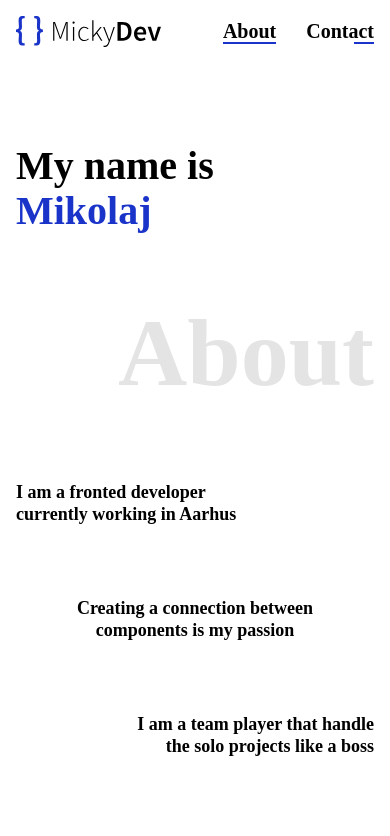
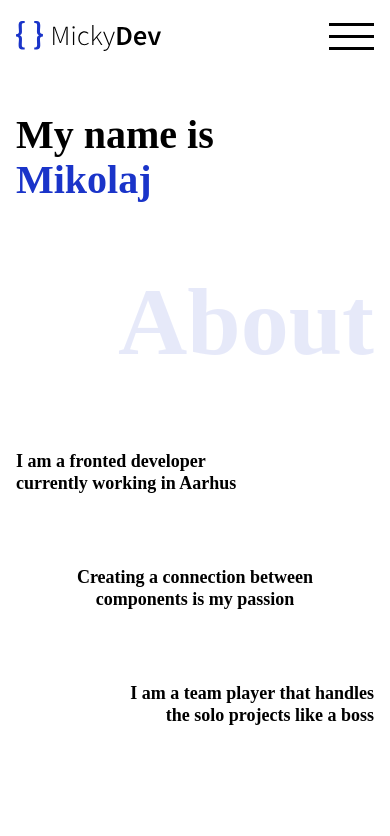
Before and after one commit to mickydeveloper/angular.io-portfolio, an Angular app: page /about in a window 390 px wide. Shown: the top 836 px of the page. Built offline with nearby package versions, Linux system fonts and the light colour scheme; a web font is replaced by a local one.

Commit message:
mobile navigation

```diff
--- a/src/app/app.component.html
+++ b/src/app/app.component.html
@@ -1,5 +1,5 @@
+<app-header></app-header>
 <div class="container">
-<app-header></app-header>
 <router-outlet></router-outlet>
 <app-footer></app-footer>
 </div>
--- a/src/app/pages/about.component.html
+++ b/src/app/pages/about.component.html
@@ -23,8 +23,7 @@
                 <br> components is my passion</h3>
         </div>
         <div class="col-12 text-right quotation">
-            <h3>I am a team player that handle
-                <br> the solo projects like a boss</h3>
+            <h3>I am a team player that handles<br>the solo projects like a boss</h3>
         </div>
     </div>
 </section>
--- a/src/app/shared/header.component.html
+++ b/src/app/shared/header.component.html
@@ -1,11 +1,39 @@
 <nav>
-    <div class="row">
-        <div class="col-6">
-            <a routerLink="" routerLinkActive="active"><img src="../../assets/img/logo.svg" class="logo"></a>
-        </div>
-        <div class="col-6 vertical-center links">
-            <a routerLink="/about" routerLinkActive="active" class="text-link"><span>About</span></a>
-            <a routerLink="/contact" routerLinkActive="active"  class="text-link"><span>Contact</span></a>
+    <div class="container">
+        <div class="row">
+            <div class="col-6 d-flex vertical-center">
+                <a routerLink="" routerLinkActive="active">
+                    <img src="../../assets/img/logo.svg" class="logo">
+                </a>
+            </div>
+            <div class="col-6 d-none d-md-flex vertical-center links">
+                <a routerLink="/about" routerLinkActive="active" class="text-link">
+                    <span>About</span>
+                </a>
+                <a routerLink="/contact" routerLinkActive="active" class="text-link">
+                    <span>Contact</span>
+                </a>
+            </div>
+            <div class="col-6 d-none vertical-center d-flex d-md-none">
+                <div class="burger-wrapper d-flex vertical-center" (click)="toggleNav()">
+                    <div class="hamburger" id="hamburger" [ngClass]="{'is-active': clicked}">
+                        <span class="line"></span>
+                        <span class="line"></span>
+                        <span class="line"></span>
+                    </div>
+                </div>
+                <div class="overlay" *ngIf="clicked">
+                    <h1>
+                        <a routerLink="/" routerLinkActive="active" [routerLinkActiveOptions]="{ exact: true }">Home</a>
+                    </h1>
+                    <h1>
+                        <a routerLink="/about" routerLinkActive="active">About</a>
+                    </h1>
+                    <h1>
+                        <a routerLink="/contact" routerLinkActive="active">Contact</a>
+                    </h1>
+                </div>
+            </div>
         </div>
     </div>
 </nav>
--- a/src/app/shared/header.component.scss
+++ b/src/app/shared/header.component.scss
@@ -1,6 +1,23 @@
 @import '../../assets/scss/colors';
+@import '../../assets/scss/media';
 
 nav {
+  @include respond-to(small-down){
+    position: fixed;
+    top: 0;
+    width: 100%;
+    left: 50%;
+    padding: 1rem 0;
+    background: hsla(0,0%,100%,.8);
+    z-index: 1;
+    max-width: 540px;
+    transform: translate(-50%);
+  }
+
+  @include respond-to(extra-small){
+    padding: 1rem;
+  }
+
   img.logo {
     width: 145px;
   }
@@ -26,3 +43,104 @@ nav {
     }
   }
 }
+
+.burger-wrapper {
+  position: relative;
+  width: 100%;
+  height: 2.5rem;
+
+  .hamburger {
+    position: absolute;
+    z-index: 2;
+    right: 0;
+
+    .line {
+      width: 45px;
+      height: 3px;
+      background-color: $primary;
+      display: block;
+      margin: 9px auto;
+      -webkit-transition: all 0.3s ease-in-out;
+      -o-transition: all 0.3s ease-in-out;
+      transition: all 0.3s ease-in-out;
+    }
+
+    &:hover {
+      cursor: pointer;
+    }
+  }
+
+  #hamburger {
+    -webkit-transition: all 0.3s ease-in-out;
+    -o-transition: all 0.3s ease-in-out;
+    transition: all 0.3s ease-in-out;
+
+    &.is-active {
+      animation: smallbig 0.6s forwards;
+
+      .line:nth-child(1),
+      .line:nth-child(2),
+      .line:nth-child(3) {
+        transition-delay: 0.2s;
+      }
+
+      .line:nth-child(2) {
+        opacity: 0;
+      }
+
+      .line:nth-child(1) {
+        transform: translateY(11px) rotate(45deg);
+      }
+
+      .line:nth-child(3) {
+        transform: translateY(-13px) rotate(-45deg);
+      }
+    }
+  }
+
+  @keyframes smallbig {
+    0%,
+    100% {
+      transform: scale(1);
+    }
+
+    50% {
+      transform: scale(0);
+    }
+  }
+}
+
+.overlay {
+  display: flex;
+  justify-content: center;
+  align-items: center;
+  position: fixed;
+  flex-direction: column;
+  z-index: 1;
+  height: 100vh;
+  width: 100vw;
+  left: 0;
+  top: 0;
+  background: white;
+  animation: open 0.4s;
+  left: 50%;
+  transform: translate(-50%);
+
+  h1 {
+    margin: 1.5rem 0;
+
+    a.active{
+      border-bottom: 4px solid $secondary;
+    }
+  }
+}
+
+@keyframes open {
+  0% {
+    opacity: 0;
+  }
+
+  100% {
+    opacity: 1;
+  }
+}
--- a/src/app/shared/header.component.ts
+++ b/src/app/shared/header.component.ts
@@ -1,5 +1,5 @@
 import { Component } from '@angular/core';
-import { Router } from '@angular/router';
+import { Router, NavigationStart } from '@angular/router';
 
 @Component({
   selector: 'app-header',
@@ -7,4 +7,21 @@ import { Router } from '@angular/router';
   styleUrls: ['./header.component.scss']
 })
 export class HeaderComponent {
+  clicked = false;
+
+  constructor(router: Router) {
+    router.events.forEach((event) => {
+      if (event instanceof NavigationStart) {
+        this.clicked = false;
+      }
+    });
+  }
+
+  toggleNav() {
+    if (this.clicked === false) {
+      this.clicked = true;
+    } else {
+      this.clicked = false;
+    }
+  }
 }
--- a/src/assets/scss/hugetext.scss
+++ b/src/assets/scss/hugetext.scss
@@ -25,6 +25,7 @@
         top: 0;
         z-index: -1;
         line-height: 11rem;
+        color: #1A34C9;
 
         @include respond-to(large-down){
             font-size: 11rem;
```
Also changed, not shown: src/app/app-routing.module.ts (+10 -10 lines).
